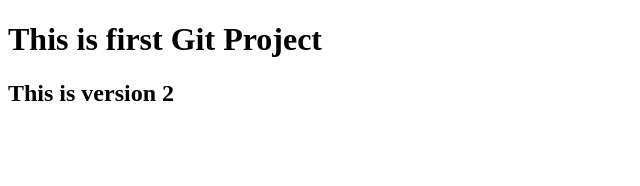
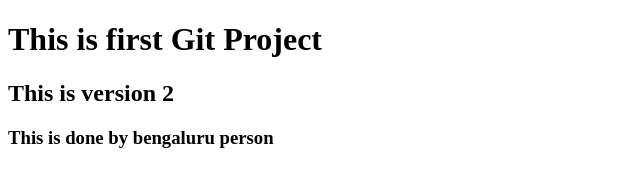
Before and after one commit to AdutlaSaiKrishnaReddy/JavaFullStack, a plain HTML site: page index.html in a window 1280 px wide. Shown: the whole page, without its empty margins (0-640 px from the left). Drawn offline with Linux system fonts and the light colour scheme.

Commit message:
bengaluru

```diff
--- a/index.html
+++ b/index.html
@@ -10,6 +10,7 @@
 <body>
     <h1>This is first Git Project</h1>
     <h2>This is version 2</h2>
+    <h3>This is done by bengaluru person</h3>
 </body>
 
 </html>
```
